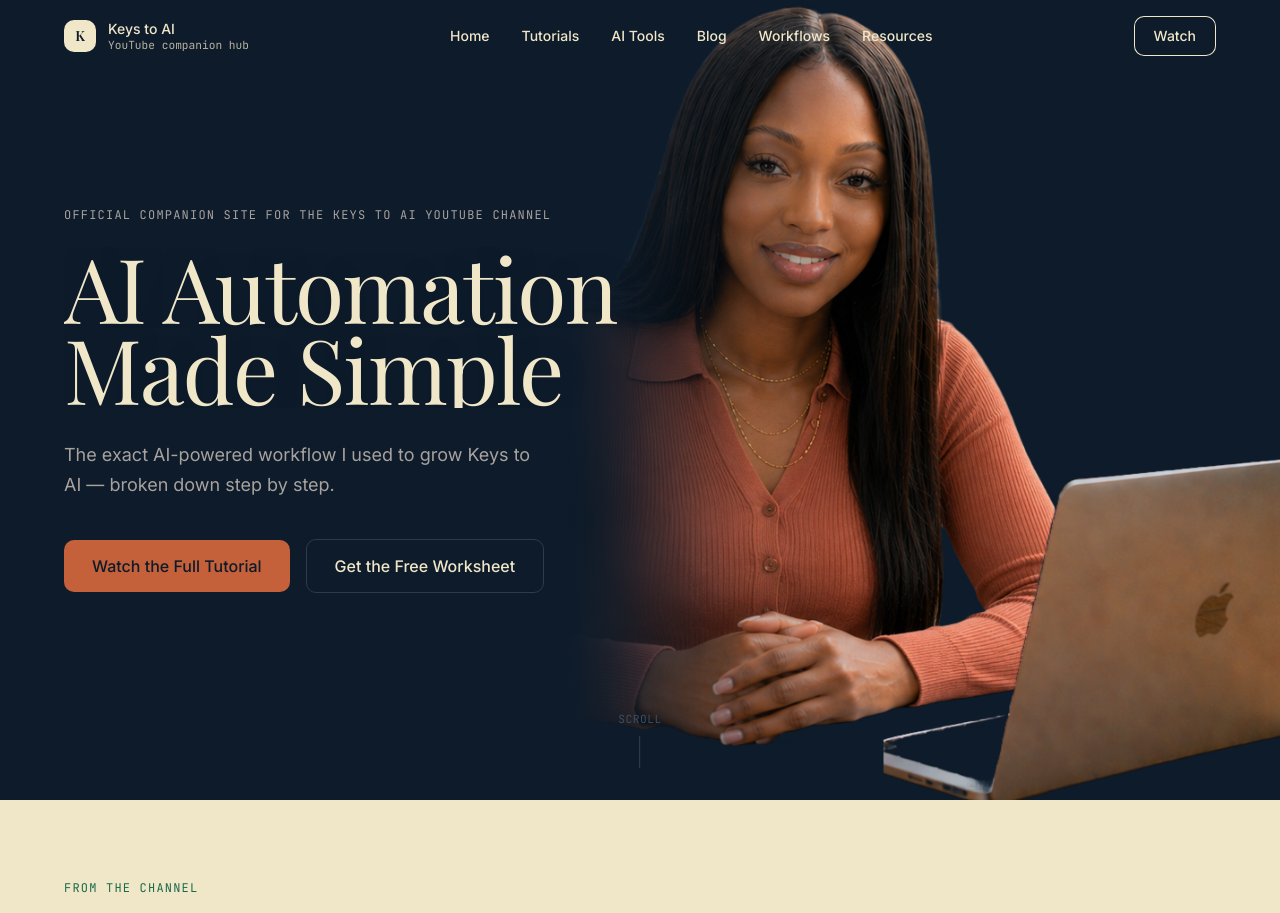
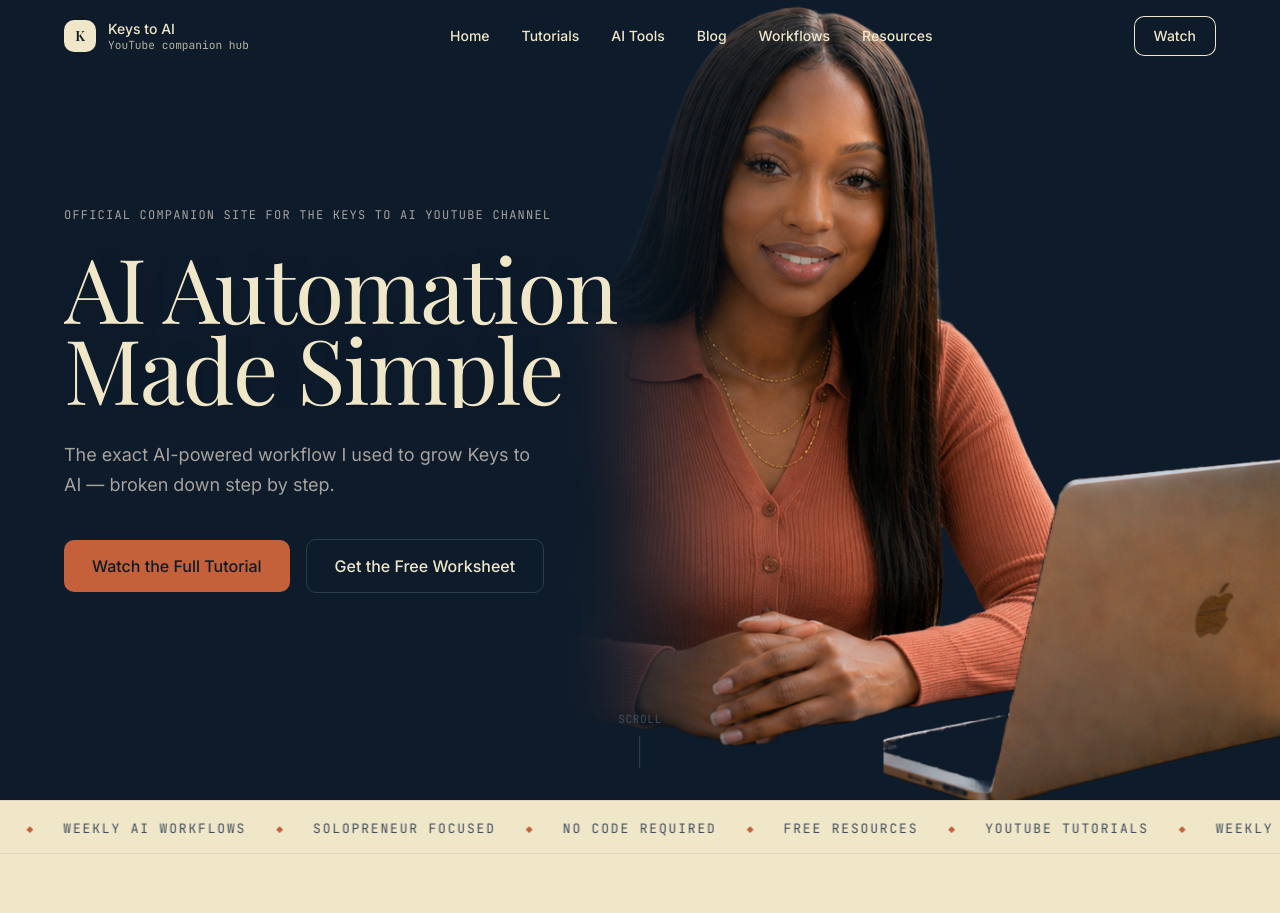
Before and after one commit to Zensheai/keysto-ai-website, a React (Vite) app: page / in a window 1280 px wide. Shown: the top 913 px of the page. Built offline with nearby package versions, Linux system fonts and the light colour scheme.

Commit message:
Add hero marquee ticker

```diff
--- /dev/null
+++ b/src/components/home/Marquee.tsx
@@ -0,0 +1,48 @@
+import { site } from "../../content";
+
+// One "run" repeated wide enough to exceed any viewport, then rendered twice in
+// the track so the -50% CSS animation loops seamlessly (see theme.css).
+const run = [...site.marquee, ...site.marquee, ...site.marquee, ...site.marquee];
+
+function Item({ label }: { label: string }) {
+  return (
+    <span style={{ display: "inline-flex", alignItems: "center" }}>
+      <span
+        className="font-mono"
+        style={{
+          fontSize: 13,
+          letterSpacing: "0.14em",
+          textTransform: "uppercase",
+          color: "var(--c-navy-500)",
+        }}
+      >
+        {label}
+      </span>
+      <span aria-hidden="true" style={{ color: "var(--c-terracotta)", margin: "0 30px", fontSize: 9 }}>
+        ◆
+      </span>
+    </span>
+  );
+}
+
+export default function Marquee() {
+  return (
+    <div
+      className="kta-marquee"
+      aria-label="What Keys to AI is about"
+      style={{
+        background: "var(--c-champagne)",
+        borderTop: "1px solid rgba(13,27,42,0.08)",
+        borderBottom: "1px solid rgba(13,27,42,0.08)",
+        overflow: "hidden",
+        padding: "14px 0",
+      }}
+    >
+      <div className="kta-marquee-track">
+        {[...run, ...run].map((label, i) => (
+          <Item key={i} label={label} />
+        ))}
+      </div>
+    </div>
+  );
+}
--- a/src/content.ts
+++ b/src/content.ts
@@ -136,6 +136,15 @@ const tools = [
 export const site = {
   brand: { name: "Keys to AI", initial: "K", tagline: "YouTube companion hub" },
   watchUrl: YT_CHANNEL,
+
+  // Scrolling marquee band shown just below the hero. Edit/reorder freely.
+  marquee: [
+    "Solopreneur focused",
+    "No code required",
+    "Free resources",
+    "YouTube tutorials",
+    "Weekly AI workflows",
+  ],
 
   // Nav is shared. Route links use clean BrowserRouter paths; section links jump to home anchors.
   nav: [
--- a/src/pages/Home.tsx
+++ b/src/pages/Home.tsx
@@ -1,5 +1,6 @@
 import { useEffect } from "react";
 import Hero from "../components/home/Hero";
+import Marquee from "../components/home/Marquee";
 import FromTheChannel from "../components/home/FromTheChannel";
 import FeaturedTutorial from "../components/home/FeaturedTutorial";
 import SimoneQuote from "../components/home/SimoneQuote";
@@ -16,6 +17,7 @@ export default function Home() {
   return (
     <>
       <Hero />
+      <Marquee />
       <FromTheChannel />
       <FeaturedTutorial />
       <SimoneQuote />
--- a/src/styles/theme.css
+++ b/src/styles/theme.css
@@ -28,3 +28,20 @@
   --c-navy-600-rgb: 42 60 77;      /* #2A3C4D */
   --c-navy-500-rgb: 62 78 94;      /* #3E4E5E */
 }
+
+/* Hero marquee — seamless infinite scroll. The track renders the content twice;
+   translating it -50% moves exactly one copy, so it loops with no jump. */
+@keyframes kta-marquee {
+  from { transform: translateX(0); }
+  to { transform: translateX(-50%); }
+}
+.kta-marquee-track {
+  display: inline-flex;
+  white-space: nowrap;
+  will-change: transform;
+  animation: kta-marquee 38s linear infinite;
+}
+.kta-marquee:hover .kta-marquee-track { animation-play-state: paused; }
+@media (prefers-reduced-motion: reduce) {
+  .kta-marquee-track { animation: none; }
+}
```
